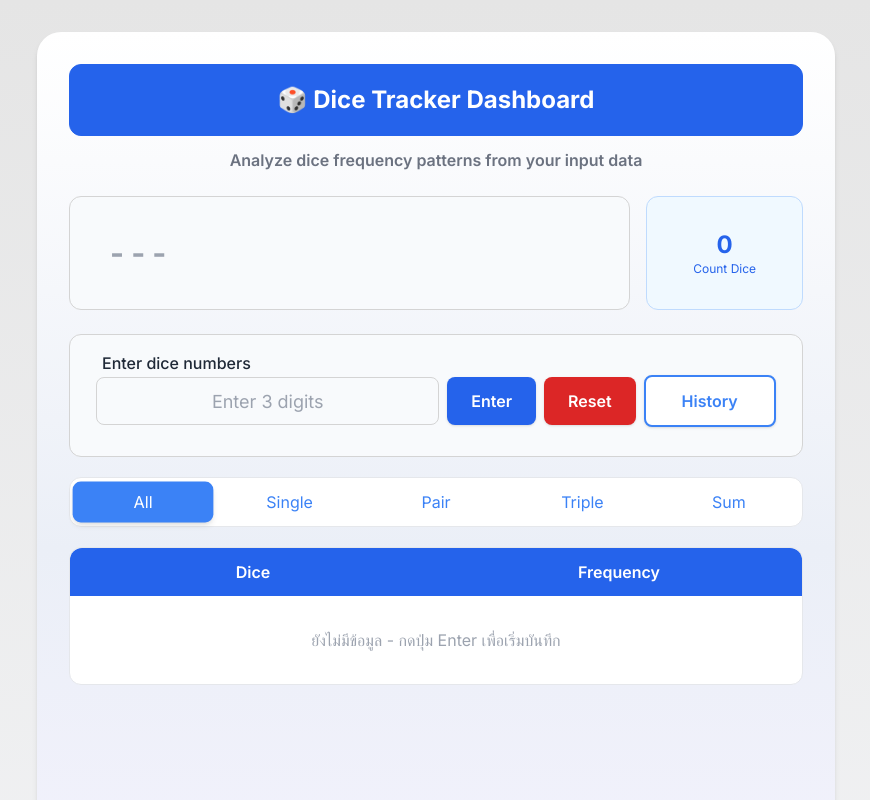
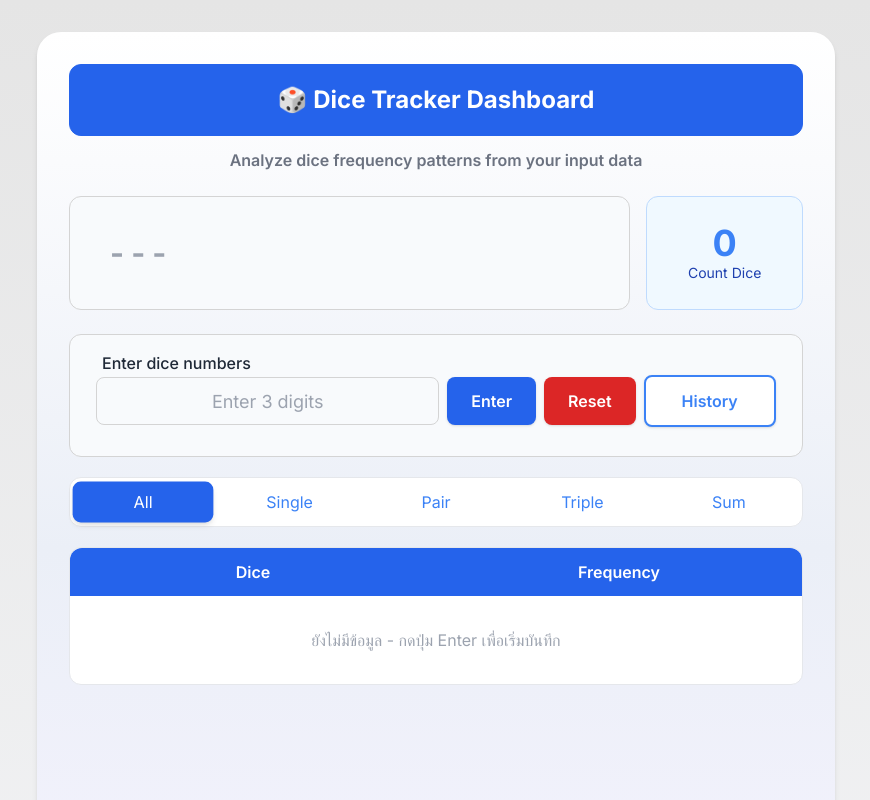
Before and after one commit to Nuttanon-Kingkaewrungrote/project, a React (Vite) app: page / in a window 1280 px wide. Shown: the top 800 px of the page, without its empty margins (204-1074 px from the left). Built offline with nearby package versions, Linux system fonts and the light colour scheme.

Commit message:
countdice colour

```diff
--- a/src/components/FilterButton.jsx
+++ b/src/components/FilterButton.jsx
@@ -9,7 +9,7 @@ const FilterButton = ({ label, value, activeFilter, onClick }) => {
       className={`
         flex-1 px-6 py-2 font-normal transition-all duration-200 rounded-lg
         ${isActive
-          ? 'bg-blue-500 text-white shadow-md scale-[1.02]'
+          ? 'bg-blue-600 text-white shadow-md scale-[1.02]'
           : 'bg-white text-blue-500 hover:bg-blue-50'
         }
       `}
--- a/src/components/LastRollDisplay.jsx
+++ b/src/components/LastRollDisplay.jsx
@@ -29,12 +29,13 @@ const LastRollDisplay = ({ lastRoll, historyLength }) => {
       </div>
 
       {/* Count Dice */}
-      <div
-        className="border border-blue-200 bg-sky-50 text-blue-600 rounded-xl flex flex-col items-center justify-center"
-        style={{width: '157px', height: '114px'}}
-      >
-        <div className="text-2xl font-bold text-center">{historyLength}</div>
-        <div className="text-xs text-center">Count Dice</div>
+      <div className="border border-blue-200 bg-sky-50 rounded-xl flex flex-col items-center justify-center" style={{ width: '157px', height: '114px' }}>
+        <div className="text-4xl font-bold text-center text-blue-500">
+          {historyLength}
+        </div>
+        <div className="text-sm text-center text-blue-800">
+           Count Dice
+        </div>
       </div>
     </div>
   );
```
